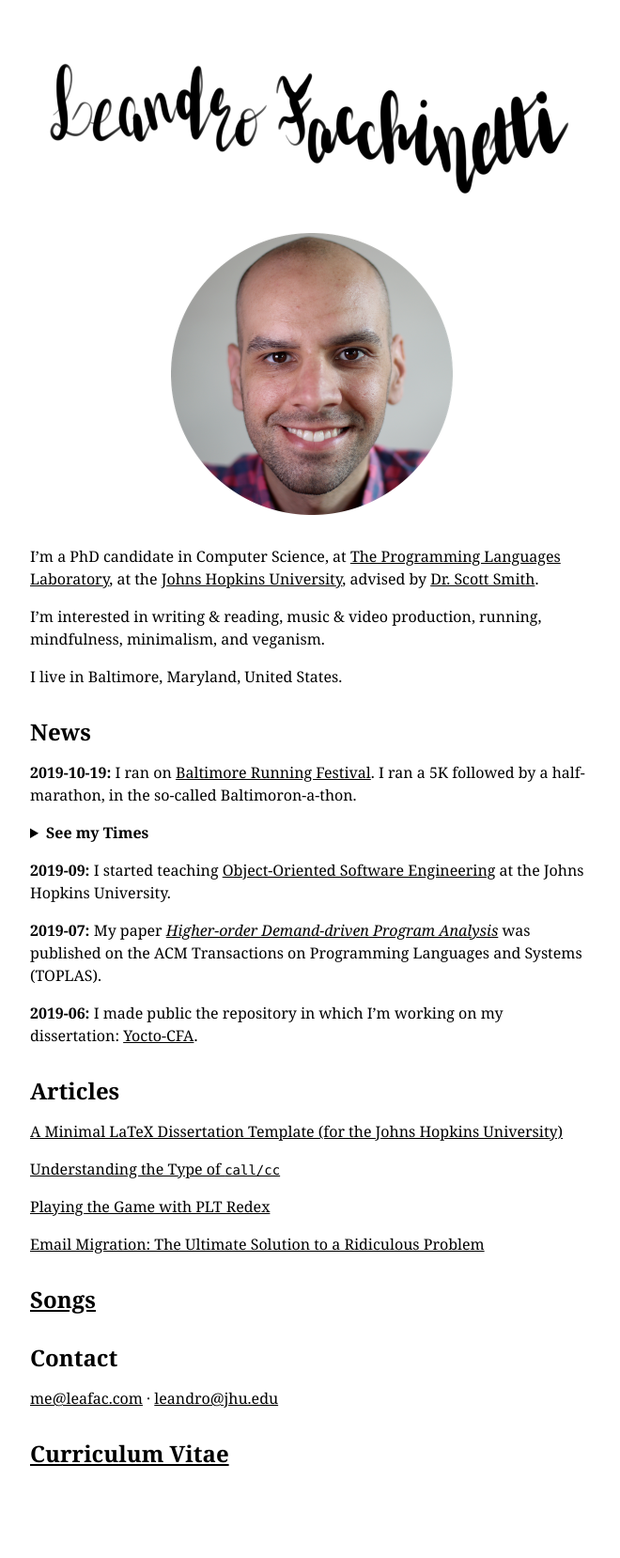
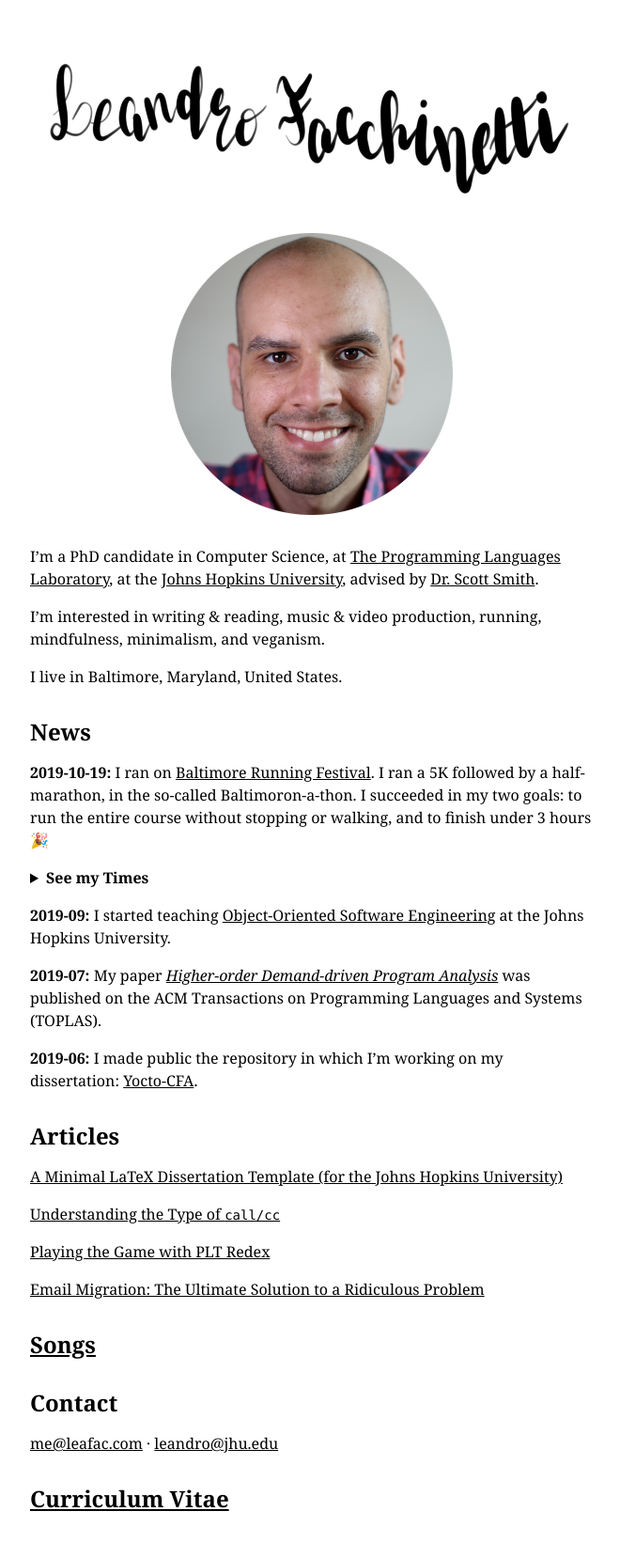
Before and after one commit to leafac/leafac.com, a Jekyll site: the page built from index.md, in a window 1280 px wide. Shown: the whole page at 94% size, without its empty margins (308-968 px from the left). Built offline with Jekyll 4.4.1, drawn with Linux system fonts in a browser that asks for light colours; our own code applies the rules of GitHub Pages for plain Markdown files; before the commit the page ends 1610 px from its top, so only the background shows below that.

Commit message:
Add comment

```diff
--- a/index.md
+++ b/index.md
@@ -10,7 +10,7 @@ I live in Baltimore, Maryland, United States.
 
 # News
 
-**2019-10-19:** I ran on [Baltimore Running Festival](https://www.thebaltimoremarathon.com). I ran a 5K followed by a half-marathon, in the so-called Baltimoron-a-thon.
+**2019-10-19:** I ran on [Baltimore Running Festival](https://www.thebaltimoremarathon.com). I ran a 5K followed by a half-marathon, in the so-called Baltimoron-a-thon. I succeeded in my two goals: to run the entire course without stopping or walking, and to finish under 3 hours 🎉
 
 <details markdown="1">
 <summary>See my Times</summary>
```
